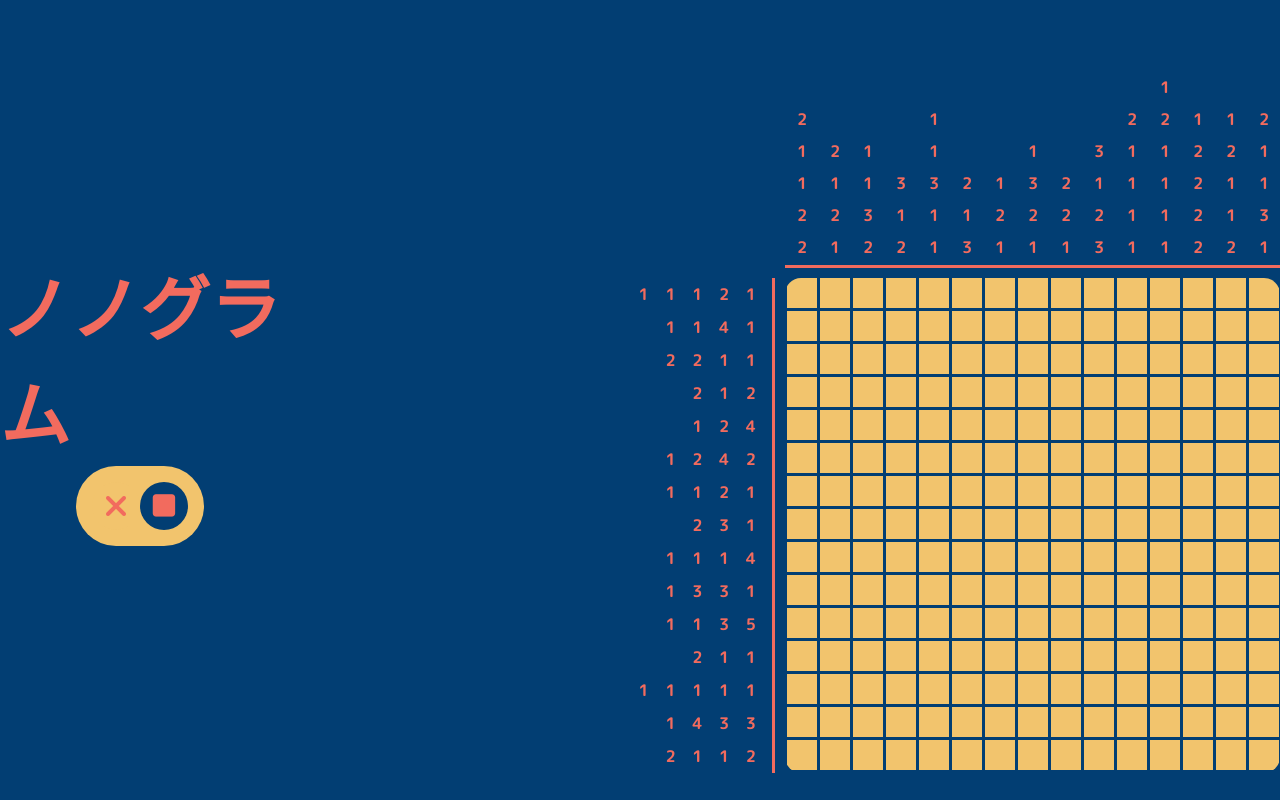
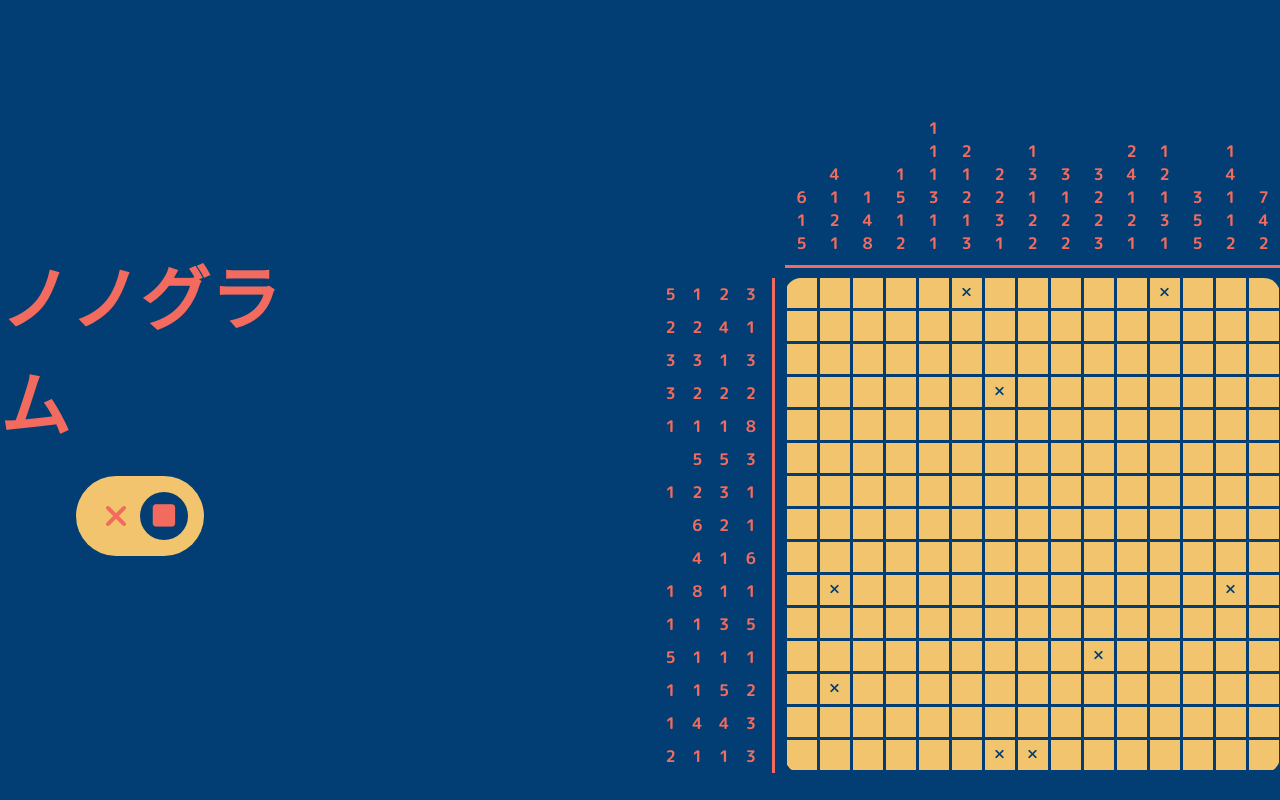
Before and after one commit to ed-henrique/nonogram, a website: page index.html in a window 1280 px wide. Drawn offline with Linux system fonts and the light colour scheme.

Commit message:
Add cross mode and cross marking in board generation

```diff
--- a/css/index.css
+++ b/css/index.css
@@ -11,6 +11,12 @@
 h1 {
     color: #F26B5E;
     font-size: 70px;
+    margin-bottom: 20px;
+}
+
+span {
+    display: flex;
+    flex-direction: column;
 }
 
 button {
@@ -93,9 +99,8 @@ body {
 .board-values-vertical p {
     color: #F26B5E;
     width: 33px;
-    writing-mode: vertical-rl;
-    text-orientation: upright;
     display: flex;
+    flex-direction: column;
     align-items: center;
 }
 
@@ -127,6 +132,10 @@ body {
     align-items: center;
 }
 
+.board-cross {
+    color: #023E73;
+}
+
 .item {
     height: 100%;
     background-color: #F2C46D;
--- a/js/index.js
+++ b/js/index.js
@@ -1,5 +1,5 @@
 const BOARD_SIZE = 15;
-const RANDOMNESS = 0.5; // Lesser means fewer correct squares
+const RANDOMNESS = 0.7; // Lesser means fewer correct squares
 let SQUARE_MODE = false;
 
 const boardHTML = document.querySelector(".board");
@@ -37,6 +37,10 @@ const cellValue = () => {
 	return Math.random() < RANDOMNESS;
 };
 
+const showCross = () => {
+	return Math.random() < RANDOMNESS / 5;
+};
+
 const board = Array(BOARD_SIZE)
 	.fill()
 	.map(() => Array(BOARD_SIZE).fill().map(cellValue));
@@ -70,7 +74,7 @@ const countBlocksVertical = () => {
 
 	blockNumberTotal.forEach((blockCount) => {
 		boardValuesVerticalHTML.innerHTML += `
-				<p>${blockCount.join(" ")}</p>
+				<p><span>${blockCount.join("</span><span>")}</span></p>
 			`;
 	});
 };
@@ -116,6 +120,16 @@ const markSquare = (i, j) => {
 			<button class="item2"></button>
 			`;
 		}
+	} else {
+		if (!board[i][j]) {
+			const cellHTML = document.getElementById(`${i}-${j}`);
+
+			cellHTML.outerHTML = `
+			<button class="item">
+				<i class="board-cross fa-solid fa-xmark"></i>
+			</button>
+			`;
+		}
 	}
 };
 
@@ -125,11 +139,30 @@ const showBoard = () => {
 
 	boardMask.forEach((line, i) => {
 		line.forEach((_cell, j) => {
-			const cellHTML = `
-			<button id="${i}-${j}" class="item" onclick="markSquare(${i}, ${j})"></button>
-			`;
+			if (!board[i][j]) {
+				if (showCross()) {
+					const cellHTML = `
+					<button id="${i}-${j}" class="item" onclick="markSquare(${i}, ${j})">
+						<i class="board-cross fa-solid fa-xmark"></i>
+					</button>
+					`;
 
-			boardHTML.innerHTML += cellHTML;
+					boardHTML.innerHTML += cellHTML;
+				} else {
+					const cellHTML = `
+					<button id="${i}-${j}" class="item" onclick="markSquare(${i}, ${j})"></button>
+					`;
+
+					boardHTML.innerHTML += cellHTML;
+				}
+			} else {
+				const cellHTML = `
+				<button id="${i}-${j}" class="item" onclick="markSquare(${i}, ${j})"></button>
+				`;
+
+				boardHTML.innerHTML += cellHTML;
+			}
+
 			count++;
 		});
 	});
```
Also changed, not shown: README.md.
